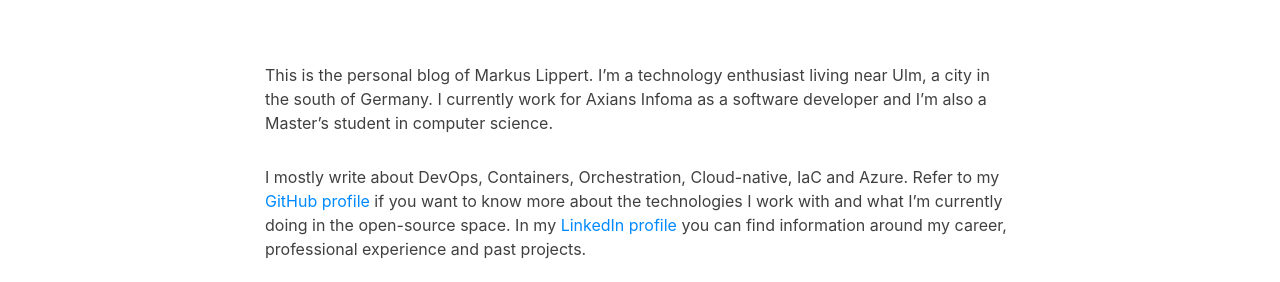
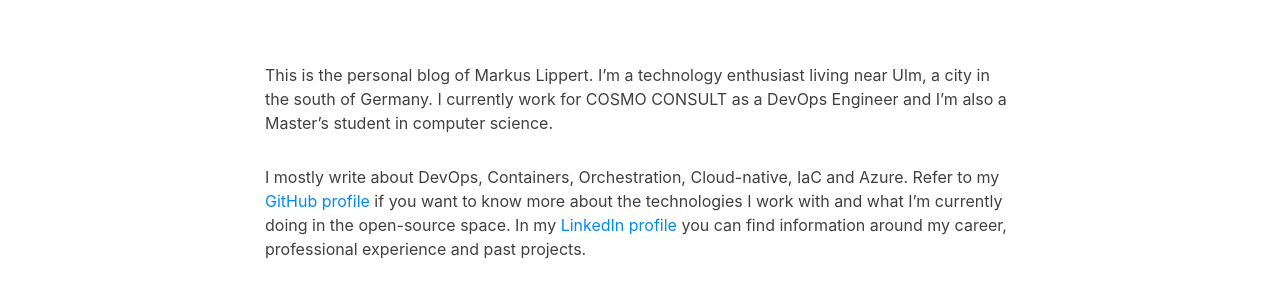
Before and after one commit to lippertmarkus/lippertmarkus.github.io, a Jekyll site: the page built from about.md, in a window 1280 px wide and 1192 px high. Shown: the part 539-821 px from the top of the window. Built offline with Jekyll 4.4.1, drawn with Linux system fonts in a browser that asks for light colours.

Commit message:
update job

```diff
--- a/about.md
+++ b/about.md
@@ -4,7 +4,7 @@
 bigimg: /img/about-big.jpg
 ---
 
-This is the personal blog of Markus Lippert. I'm a technology enthusiast living near Ulm, a city in the south of Germany. I currently work for Axians Infoma as a software developer and I'm also a Master's student in computer science.
+This is the personal blog of Markus Lippert. I'm a technology enthusiast living near Ulm, a city in the south of Germany. I currently work for COSMO CONSULT as a DevOps Engineer and I'm also a Master's student in computer science.
 
 I mostly write about DevOps, Containers, Orchestration, Cloud-native, IaC and Azure. Refer to my [GitHub profile](https://github.com/lippertmarkus) if you want to know more about the technologies I work with and what I'm currently doing in the open-source space. In my [LinkedIn profile](https://www.linkedin.com/in/lippertmarkus/) you can find information around my career, professional experience and past projects.
 
```
